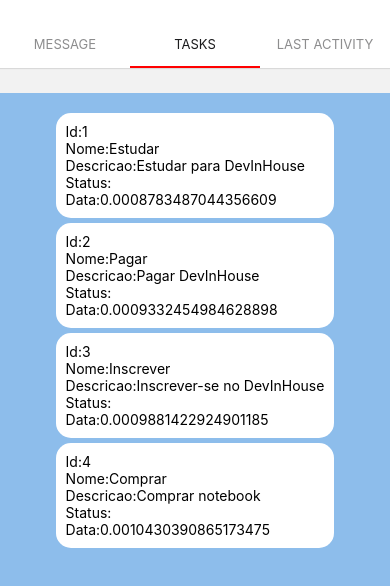
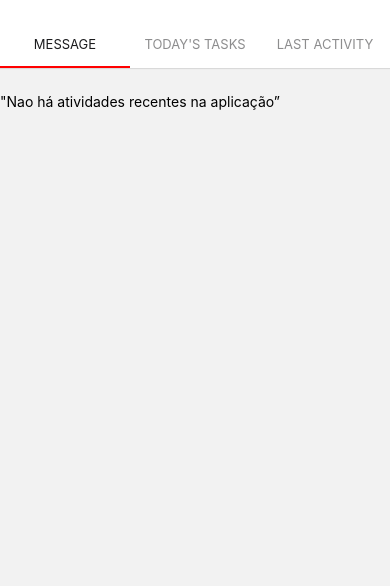
Before and after one commit to fabcuri/Tasks, a React Native app: screen /Today in a window 390 px wide. Shown: the top 586 px of the page. Built offline with nearby package versions, Linux system fonts and the light colour scheme.

Commit message:
criando cabeçalho da ferramenta

```diff
--- a/App.js
+++ b/App.js
@@ -21,7 +21,7 @@ export default function App() {
           initialRouteName='Tasks'
           screenOptions={{ tabBarIndicatorStyle: { backgroundColor: "red" } }}>
           <Tab.Screen  name='Message' component={MessagemScreen}/>
-          <Tab.Screen name='Tasks' component={TasksScreen} />
+          <Tab.Screen name="Today's Tasks" component={TasksScreen} />
           <Tab.Screen name='Last Activity' component={SettingsScreen} />
         </Tab.Navigator>
       </NavigationContainer>
--- a/sreens/MessagemScreen.js
+++ b/sreens/MessagemScreen.js
@@ -1,7 +1,16 @@
-import{Text } from 'react-native'
+import{Text,StyleSheet } from 'react-native'
 
 export function MessagemScreen() {
     return (
- <Text>Mensagens</Text>
+ <Text style={styles.textHeader}>"Nao há atividades recentes na aplicação”</Text>
     )
   }
+  const styles = StyleSheet.create({
+
+   textHeader: {
+     flexDirection: 'row',
+     justifyContent: 'space-between',
+     marginTop: 25
+   },
+
+ });
--- a/sreens/SettingsScreen.js
+++ b/sreens/SettingsScreen.js
@@ -1,7 +1,16 @@
-import{Text } from 'react-native'
+import{Text , StyleSheet} from 'react-native'
 
 export function SettingsScreen() {
     return (
- <Text>Settings</Text>
+ <Text style={styles.textHeader}>"Nao há atividades recentes na aplicação”</Text>
     )
   }
+  const styles = StyleSheet.create({
+
+   textHeader: {
+     flexDirection: 'row',
+     justifyContent: 'space-between',
+     marginTop: 25
+   },
+
+ });
--- a/sreens/TasksScreen.js
+++ b/sreens/TasksScreen.js
@@ -1,13 +1,56 @@
 
-import { StyleSheet, TextInput, View, SafeAreaView, ScrollView } from 'react-native';
+import { StyleSheet, Text, View, SafeAreaView, ScrollView, TouchableOpacity } from 'react-native';
 import { StatusBar } from 'expo-status-bar';
-import{tasks} from '../task';
-import{Tasks} from '../Tasks';
+import { tasks } from '../task';
+import { Tasks } from '../Tasks';
+
+const today = new Date();
+const diasDaSemana = ['Domingo', 'Segunda', 'Terça', 'Quarta', 'Quinta', 'Sexta', 'Sábado'];
+const diaDaSemana = diasDaSemana[today.getDay()]; // Dia da semana
+const dia = today.getDate();
+const mes = today.getMonth() + 1;
+const dataFormatada = `${diaDaSemana},${dia}/${mes}`;
 
 export function TasksScreen() {
   return (
     <SafeAreaView style={{ flex: 1 }}>
       <StatusBar backgroundColor="#0077B5" />
+      <View style={styles.textHeader}>
+        <View>
+          <Text style={styles.textToday}>Today's Task</Text>
+          <Text>{dataFormatada}</Text>
+        </View>
+        <TouchableOpacity style={styles.button} >
+          <Text style={styles.buttonText}>+ New Tasks</Text>
+        </TouchableOpacity>
+      </View>
+      <View style={styles.textContagem}>
+        <View style={styles.textContagem2}>
+          <Text>All</Text>
+          <View style={styles.bola}>
+            <Text style={styles.numero}>35</Text>
+          </View>
+          <Text>|</Text>
+        </View>
+        <View style={styles.textContagem2}>
+          <Text>Open</Text>
+          <View style={styles.bola}>
+            <Text style={styles.numero}>14</Text>
+          </View>
+        </View>
+        <View style={styles.textContagem2}>
+          <Text>Closed</Text>
+          <View style={styles.bola}>
+            <Text style={styles.numero}>19</Text>
+          </View>
+        </View>
+        <View style={styles.textContagem2}>
+          <Text>Archived</Text>
+          <View style={styles.bola}>
+            <Text style={styles.numero}>2</Text>
+          </View>
+        </View>
+      </View>
       <View style={styles.header}>
         <ScrollView>
           <View>
@@ -38,5 +81,54 @@ export function TasksScreen() {
 
 
   },
+  button: {
+    width: '30%',
+    backgroundColor: '#007BFF',
+    padding: 10,
+    borderRadius: 5,
+    marginRight: 10
+  },
+  buttonText: {
+    color: '#FFFFFF',
+    fontSize: 16,
+    marginTop: 5
+
+
+  },
+  textHeader: {
+    flexDirection: 'row',
+    justifyContent: 'space-between',
+    marginTop: 15
+  },
+  textToday: {
+    fontWeight: 'bold',
+    fontSize: 25
+  },
+  textContagem: {
+    marginTop: 5,
+    flexDirection: 'row',
+    justifyContent: 'space-between',
+  },
+  textContagem2: {
+    flexDirection: 'row',
+    justifyContent: 'space-between',
+    gap: 5
+  },
+
+  bola: {
+    width: 20, // Largura da bola
+    height: 20, // Altura da bola
+    borderRadius: 25, // Metade da largura/altura para torná-la circular
+    backgroundColor: '#007BFF', // Cor da bola
+    justifyContent: 'center',
+    alignItems: 'center',
+  },
+  numero: {
+    color: '#FFFFFF', // Cor do texto
+    fontSize: 10, // Tamanho da fonte
+    fontWeight: 'bold', // Negrito
+  },
+
+
 
 });
```
Lines whose indentation alone changed are shown as unchanged.
